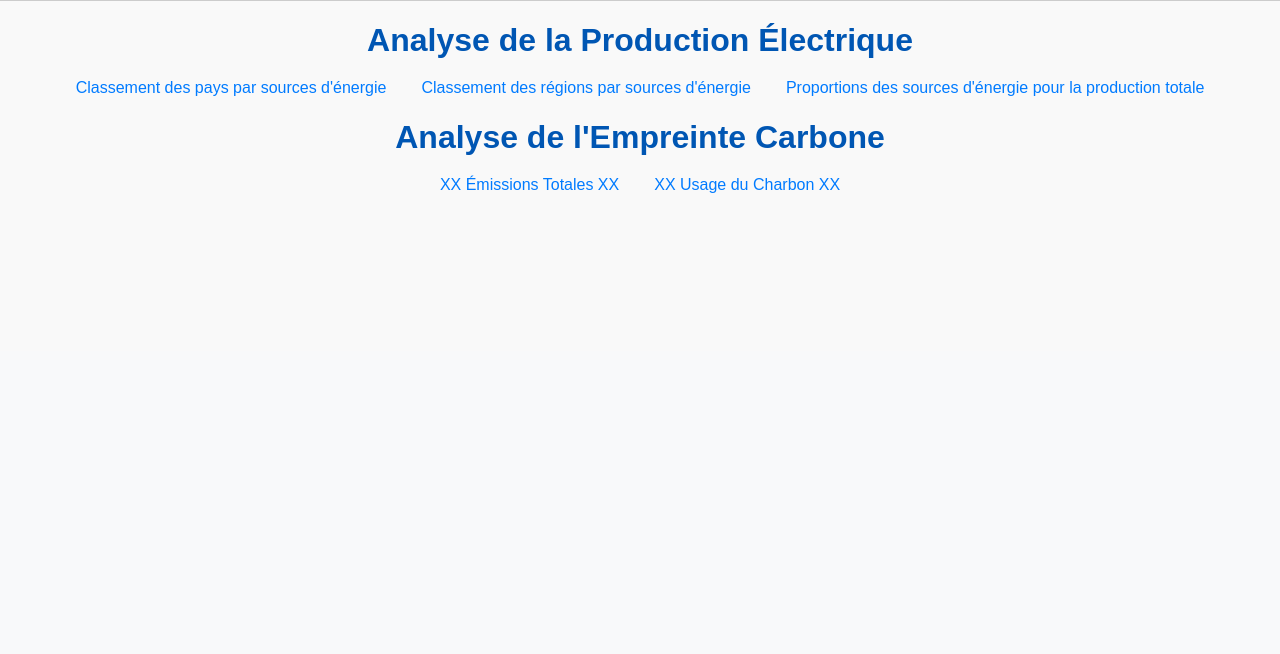
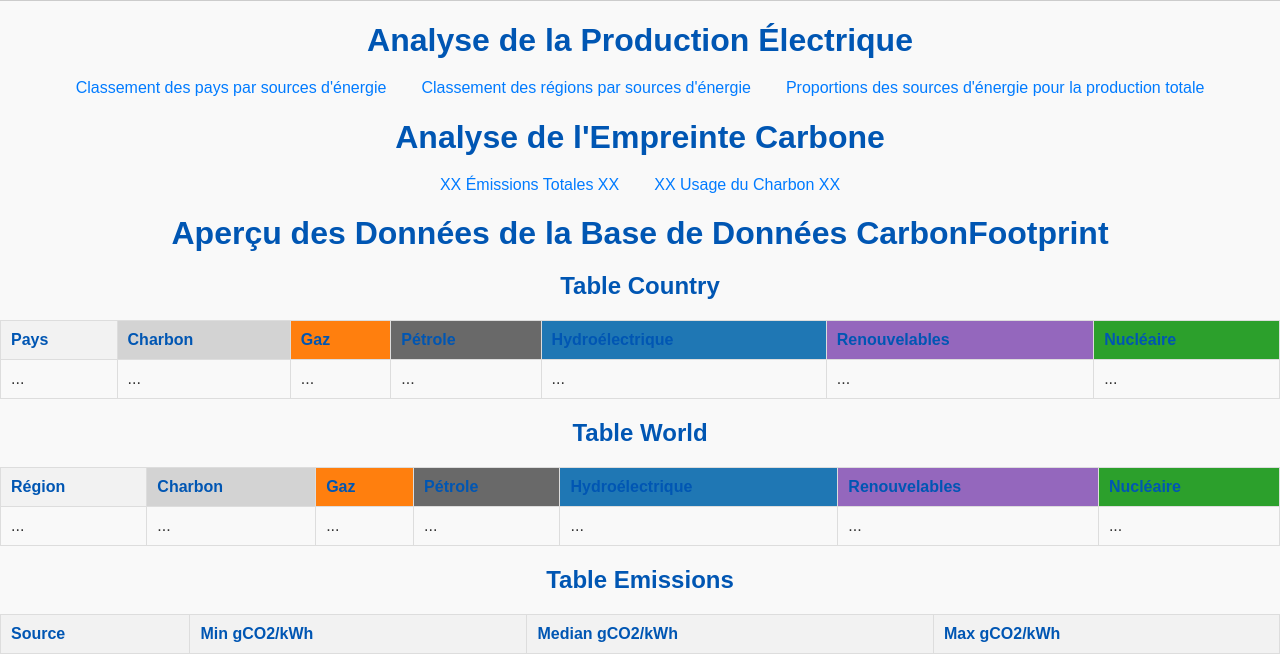
Before and after one commit to bruno-coulet/hello-dbms, a Flask app: page / in a window 1280 px wide; the page is wider, and only the part inside the window is pictured. Shown: the part 449-1103 px from the top of that part. Before the commit the page ends 642 px from the top of that part, so only its background shows below. Run offline with Flask 3, Linux system fonts and the light colour scheme; data that the repository does not hold is empty; parts of the project's set-up code (start-up, migrations or seed data) failed here and were passed over; some libraries are stand-ins or nearby versions.

Commit message:
update colors

```diff
--- a/carbon_footprint_app/app.py
+++ b/carbon_footprint_app/app.py
@@ -29,7 +29,57 @@ def create_connection():
 
 @app.route('/')
 def index():
-    return render_template('index.html')
+    connection = create_connection()
+    if connection is None:
+        return "Erreur de connexion à la base de données", 500
+    try:
+        with connection.cursor() as cursor:
+            cursor.execute("SELECT country, coal_emissions, gas_emissions, oil_emissions, hydro_emissions, renewable_emissions, nuclear_emissions FROM country LIMIT 10;")
+            country_results = cursor.fetchall()
+            cursor.execute("SELECT region, coal_emissions_total, gas_emissions_total, oil_emissions_total, hydro_emissions_total, renewable_emissions_total, nuclear_emissions_total FROM world LIMIT 10;")
+            world_results = cursor.fetchall()
+            cursor.execute("SELECT source, min_gCO2_kWh, median_gCO2_kWh, max_gCO2_kWh FROM emissions LIMIT 10;")
+            emissions_results = cursor.fetchall()
+    except Error as e:
+        logging.error(f"Erreur lors de l'exécution de la requête: {e}")
+        return "Erreur lors de l'exécution de la requête: {e}", 500
+    finally:
+        connection.close()
+
+    # Créer les DataFrames sans la colonne id pour country wolrd et emissions
+    country_columns = ['country', 'coal_emissions', 'gas_emissions', 'oil_emissions', 'hydro_emissions', 'renewable_emissions', 'nuclear_emissions']
+    world_columns = ['region', 'coal_emissions_total', 'gas_emissions_total', 'oil_emissions_total', 'hydro_emissions_total', 'renewable_emissions_total', 'nuclear_emissions_total']
+    emissions_columns = ['source', 'min_gCO2_kWh', 'median_gCO2_kWh', 'max_gCO2_kWh']
+
+    country_data = pd.DataFrame(country_results, columns=country_columns)
+    world_data = pd.DataFrame(world_results, columns=world_columns)
+    emissions_data = pd.DataFrame(emissions_results, columns=emissions_columns)
+
+    return render_template('index.html', country_data=country_data.to_dict(orient='list'), world_data=world_data.to_dict(orient='list'), emissions_data=emissions_data.to_dict(orient='list'))
+
+
+@app.route('/data-preview')
+def data_preview():
+    connection = create_connection()
+    if connection is None:
+        return "Erreur de connexion à la base de données", 500
+    try:
+        with connection.cursor() as cursor:
+            cursor.execute("SELECT * FROM country LIMIT 10;")
+            country_results = cursor.fetchall()
+            cursor.execute("SELECT * FROM world LIMIT 10;")
+            world_results = cursor.fetchall()
+    except Error as e:
+        logging.error(f"Erreur lors de l'exécution de la requête: {e}")
+        return "Erreur lors de l'exécution de la requête: {e}", 500
+    finally:
+        connection.close()
+
+    country_data = pd.DataFrame(country_results, columns=['country', 'coal_emissions', 'gas_emissions', 'oil_emissions', 'hydro_emissions', 'renewable_emissions', 'nuclear_emissions'])
+    world_data = pd.DataFrame(world_results, columns=['region', 'coal_emissions_total', 'gas_emissions_total', 'oil_emissions_total', 'hydro_emissions_total', 'renewable_emissions_total', 'nuclear_emissions_total'])
+
+    return render_template('data_preview.html', country_data=country_data.to_dict(orient='list'), world_data=world_data.to_dict(orient='list'))
+
 
 
 @app.route('/countries')
--- a/carbon_footprint_app/static/CSS/style.css
+++ b/carbon_footprint_app/static/CSS/style.css
@@ -173,3 +173,52 @@ footer {
     font-size: 14px;
     color: #666;
 }
+
+/* Styles pour les types d'énergie */
+.coal {
+    background-color: #d3d3d3;
+}
+
+.gas {
+    background-color: #ff7f0e;
+}
+
+.oil {
+    background-color: #696969;
+}
+
+.hydro {
+    background-color: #1f77b4;
+}
+
+.renewable {
+    background-color: #9467bd;
+}
+
+.nuclear {
+    background-color: #2ca02c;
+}
+
+th.coal {
+    background-color: #d3d3d3;
+}
+
+th.gas {
+    background-color: #ff7f0e;
+}
+
+th.oil {
+    background-color: #696969;
+}
+
+th.hydro {
+    background-color: #1f77b4;
+}
+
+th.renewable {
+    background-color: #9467bd;
+}
+
+th.nuclear {
+    background-color: #2ca02c;
+}
--- a/carbon_footprint_app/templates/index.html
+++ b/carbon_footprint_app/templates/index.html
@@ -1,5 +1,101 @@
 {% extends "base.html" %}
 
 {% block content %}
+    <h1>Aperçu des Données de la Base de Données CarbonFootprint</h1>
 
+    <h2>Table Country</h2>
+    <table border="1">
+        <thead>
+            <tr>
+                <th>Pays</th>
+                <th class="coal">Charbon</th>
+                <th class="gas">Gaz</th>
+                <th class="oil">Pétrole</th>
+                <th class="hydro">Hydroélectrique</th>
+                <th class="renewable">Renouvelables</th>
+                <th class="nuclear">Nucléaire</th>
+            </tr>
+        </thead>
+        <tbody>
+            {% for i in range(country_data['country']|length) %}
+            <tr>
+                <td>{{ country_data['country'][i] }}</td>
+                <td>{{ country_data['coal_emissions'][i] }}</td>
+                <td>{{ country_data['gas_emissions'][i] }}</td>
+                <td>{{ country_data['oil_emissions'][i] }}</td>
+                <td>{{ country_data['hydro_emissions'][i] }}</td>
+                <td>{{ country_data['renewable_emissions'][i] }}</td>
+                <td>{{ country_data['nuclear_emissions'][i] }}</td>
+            </tr>
+            {% endfor %}
+            <tr>
+                <td>...</td>
+                <td>...</td>
+                <td>...</td>
+                <td>...</td>
+                <td>...</td>
+                <td>...</td>
+                <td>...</td>
+            </tr>
+        </tbody>
+    </table>
+
+    <h2>Table World</h2>
+    <table border="1">
+        <thead>
+            <tr>
+                <th>Région</th>
+                <th class="coal">Charbon</th>
+                <th class="gas">Gaz</th>
+                <th class="oil">Pétrole</th>
+                <th class="hydro">Hydroélectrique</th>
+                <th class="renewable">Renouvelables</th>
+                <th class="nuclear">Nucléaire</th>
+            </tr>
+        </thead>
+        <tbody>
+            {% for i in range(world_data['region']|length) %}
+            <tr>
+                <td>{{ world_data['region'][i] }}</td>
+                <td>{{ world_data['coal_emissions_total'][i] }}</td>
+                <td>{{ world_data['gas_emissions_total'][i] }}</td>
+                <td>{{ world_data['oil_emissions_total'][i] }}</td>
+                <td>{{ world_data['hydro_emissions_total'][i] }}</td>
+                <td>{{ world_data['renewable_emissions_total'][i] }}</td>
+                <td>{{ world_data['nuclear_emissions_total'][i] }}</td>
+            </tr>
+            {% endfor %}
+            <tr>
+                <td>...</td>
+                <td>...</td>
+                <td>...</td>
+                <td>...</td>
+                <td>...</td>
+                <td>...</td>
+                <td>...</td>
+            </tr>
+        </tbody>
+    </table>
+
+    <h2>Table Emissions</h2>
+    <table border="1">
+        <thead>
+            <tr>
+                <th>Source</th>
+                <th>Min gCO2/kWh</th>
+                <th>Median gCO2/kWh</th>
+                <th>Max gCO2/kWh</th>
+            </tr>
+        </thead>
+        <tbody>
+            {% for i in range(emissions_data['source']|length) %}
+            <tr>
+                <td>{{ emissions_data['source'][i] }}</td>
+                <td>{{ emissions_data['min_gCO2_kWh'][i] }}</td>
+                <td>{{ emissions_data['median_gCO2_kWh'][i] }}</td>
+                <td>{{ emissions_data['max_gCO2_kWh'][i] }}</td>
+            </tr>
+            {% endfor %}
+        </tbody>
+    </table>
 {% endblock %}
```
